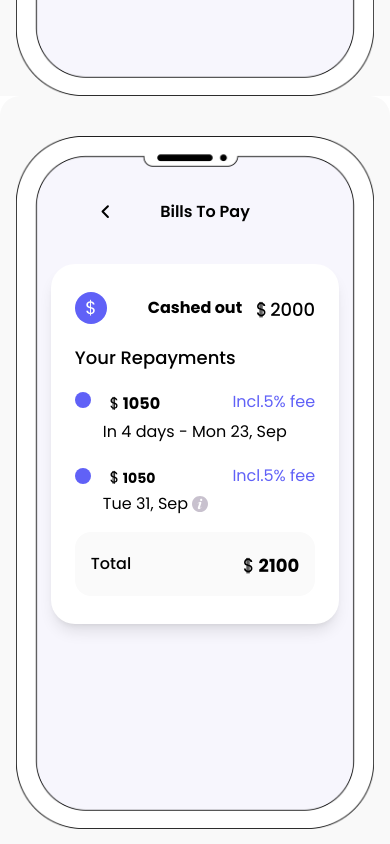
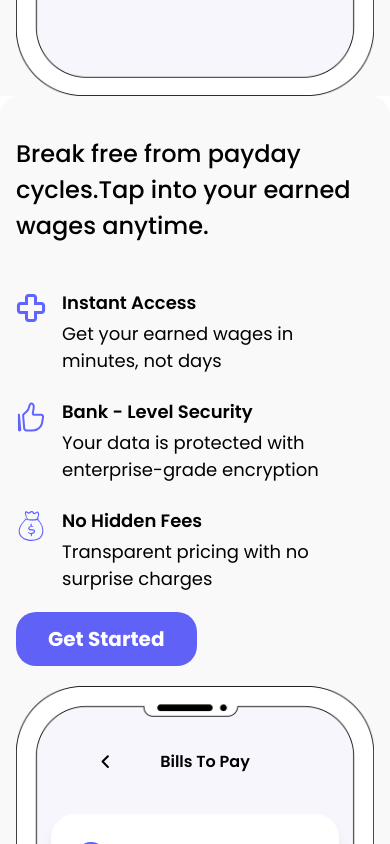
Before and after one commit to Shamilakhan936/early-pay, a React (Create React App) app: page / in a window 390 px wide. Shown: the part 3040-3884 px from the top of the page. Built offline with nearby package versions, Linux system fonts and the light colour scheme.

Commit message:
mob screen ui updates cycle section

```diff
--- a/src/components/Cycle.tsx
+++ b/src/components/Cycle.tsx
@@ -56,8 +56,8 @@ const Community: React.FC = () => {
   return (
     <section className="md:py-20 py-10 bg-[#F9F9F9]  mx-auto rounded-[20px] ">
       <div className="max-w-[1268px] mx-auto px-4 sm:px-6 lg:px-8">
-        <div className="grid lg:grid-cols-2 lg  md:gap-[0px] gap-[20px] items-center">
-        <div className="flex justify-center">
+        <div className="flex flex-col lg:grid lg:grid-cols-2 lg:gap-[0px] gap-[20px] items-center">
+        <div className="flex justify-center order-2 lg:order-1">
             <div className="relative">
               <img
                 src={phoneImage}
@@ -142,7 +142,7 @@ const Community: React.FC = () => {
               </div>
             </div>
           </div>
-          <div>
+          <div className="order-1 lg:order-2">
             <h2 className="md:text-[42px] text-[24px]  font-medium text-black max-w-[705px !important] md:leading-[57px] mb-[45px]">
               Break free from payday cycles.Tap into your earned wages anytime.
             </h2>
--- a/src/components/Header.tsx
+++ b/src/components/Header.tsx
@@ -32,7 +32,7 @@ const Header: React.FC = () => {
               Consumer
             </a>
             <a href="#" className="text-[#102A53] text-[18px] hover:text-[#6061F7] font-medium px-4 my-5 rounded-full  duration-200">
-              Business
+            Employer
             </a>
             <a href="#" className="text-[#102A53] text-[18px] hover:text-[#6061F7] font-medium px-4 my-5 rounded-full  duration-200">
               FAQs
```
